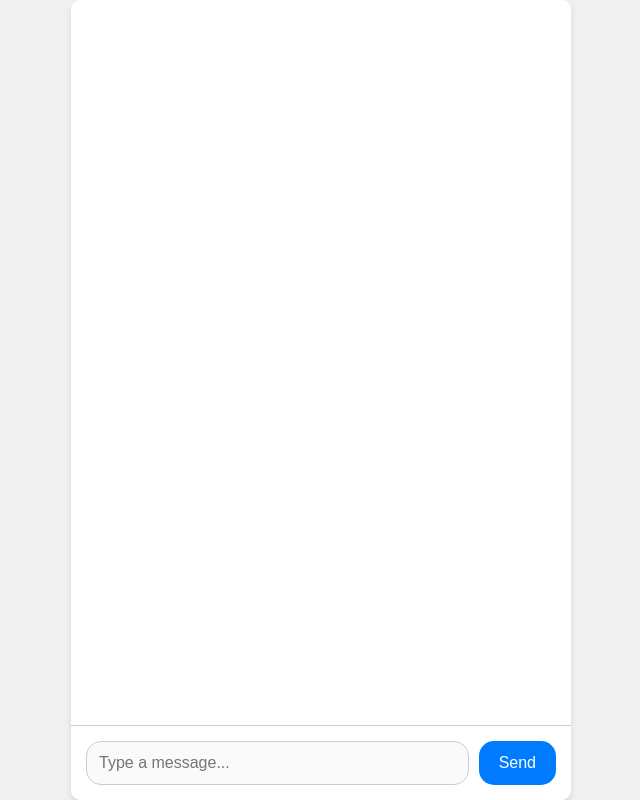
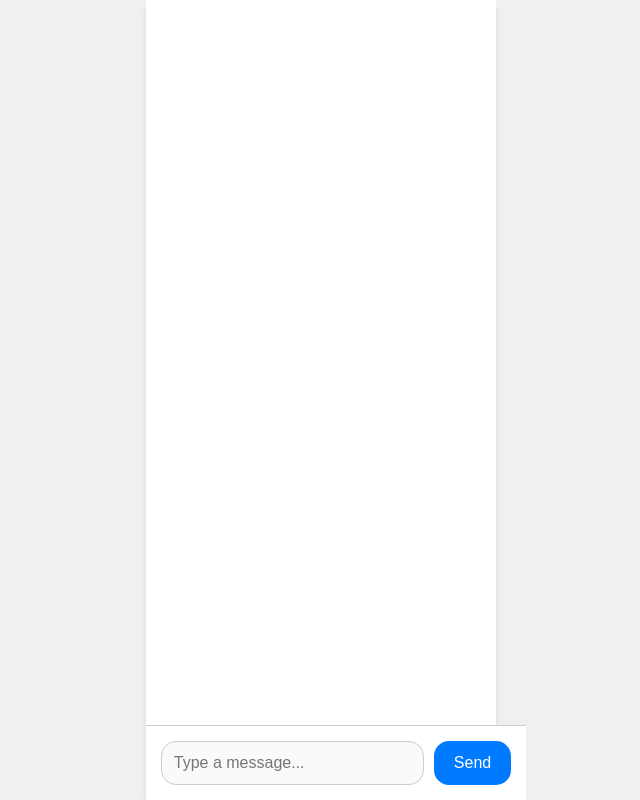
Before and after one commit to nagulofc/Chat, a website: page index.html in a window 1280 px wide. Shown: the whole page, without its empty margins (319-959 px from the left). Drawn offline with Linux system fonts and the light colour scheme.

Commit message:
Update index.html

```diff
--- a/index.html
+++ b/index.html
@@ -10,19 +10,17 @@
       margin: 0;
       height: 100vh;
       display: flex;
-      justify-content: center;
-      align-items: center;
+      flex-direction: column;
       background-color: #f0f0f0;
     }
     #chat-container {
       display: flex;
       flex-direction: column;
-      width: 100%;
       height: 100%;
       max-width: 500px;
+      margin: 0 auto;
+      background-color: #ffffff;
       border-radius: 10px;
-      overflow: hidden;
-      background-color: #ffffff;
       box-shadow: 0px 4px 6px rgba(0, 0, 0, 0.1);
     }
     #chat-box {
@@ -32,6 +30,7 @@
       background-color: #ffffff;
       display: flex;
       flex-direction: column;
+      overflow-x: hidden;
     }
     .message {
       display: inline-block;
@@ -57,6 +56,9 @@
       padding: 15px;
       border-top: 1px solid #ccc;
       background-color: #ffffff;
+      position: sticky;
+      bottom: 0;
+      width: 100%;
     }
     #chat-input {
       flex: 1;
```
